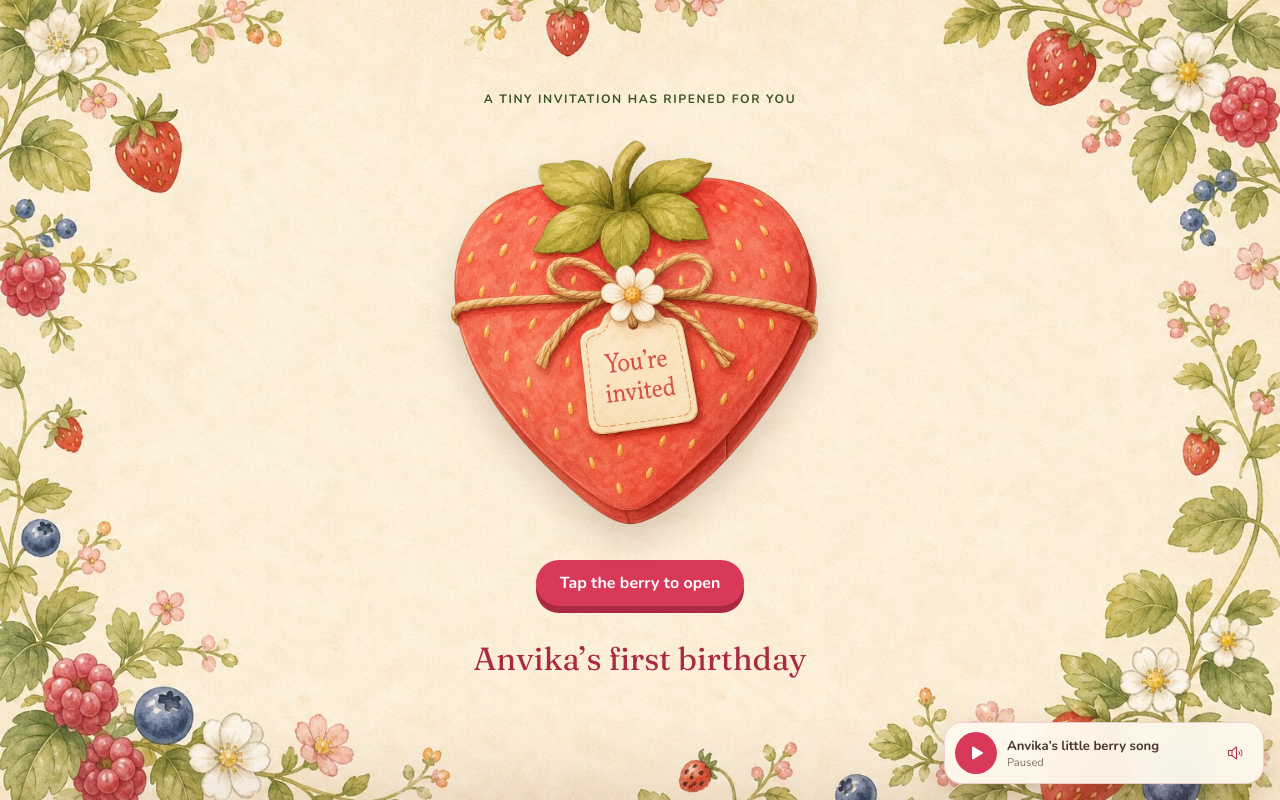
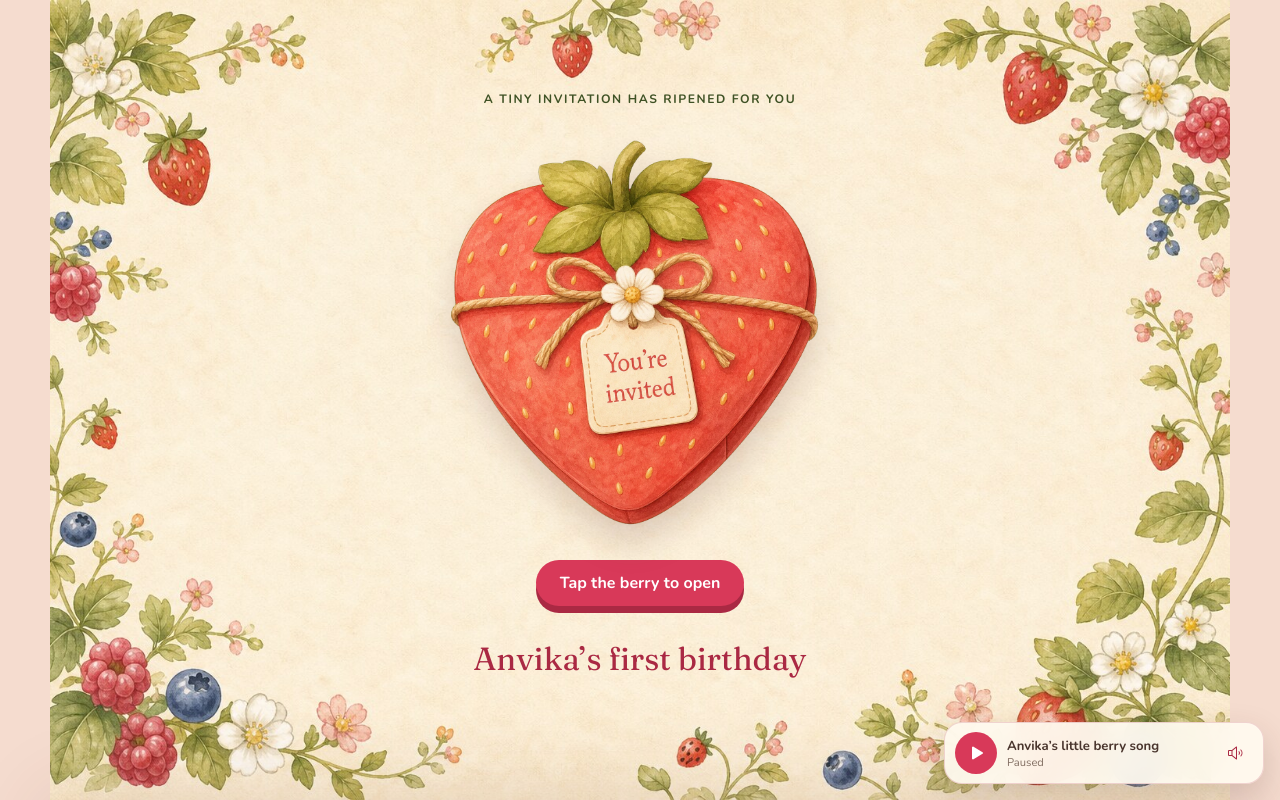
Before and after one commit to prince-khanna/birthdayinvitation, a React (Vite) app: page / in a window 1280 px wide. Built offline with nearby package versions, Linux system fonts and the light colour scheme.

Commit message:
Align invitation page widths

```diff
--- a/src/styles.css
+++ b/src/styles.css
@@ -28,6 +28,8 @@ button { color: inherit; }
 .site:not(.is-open) { height: 100svh; overflow: hidden; }
 
 .berry-door {
+  width: min(100%, 1180px);
+  margin-inline: auto;
   min-height: 100svh;
   display: grid;
   place-items: center;
```
